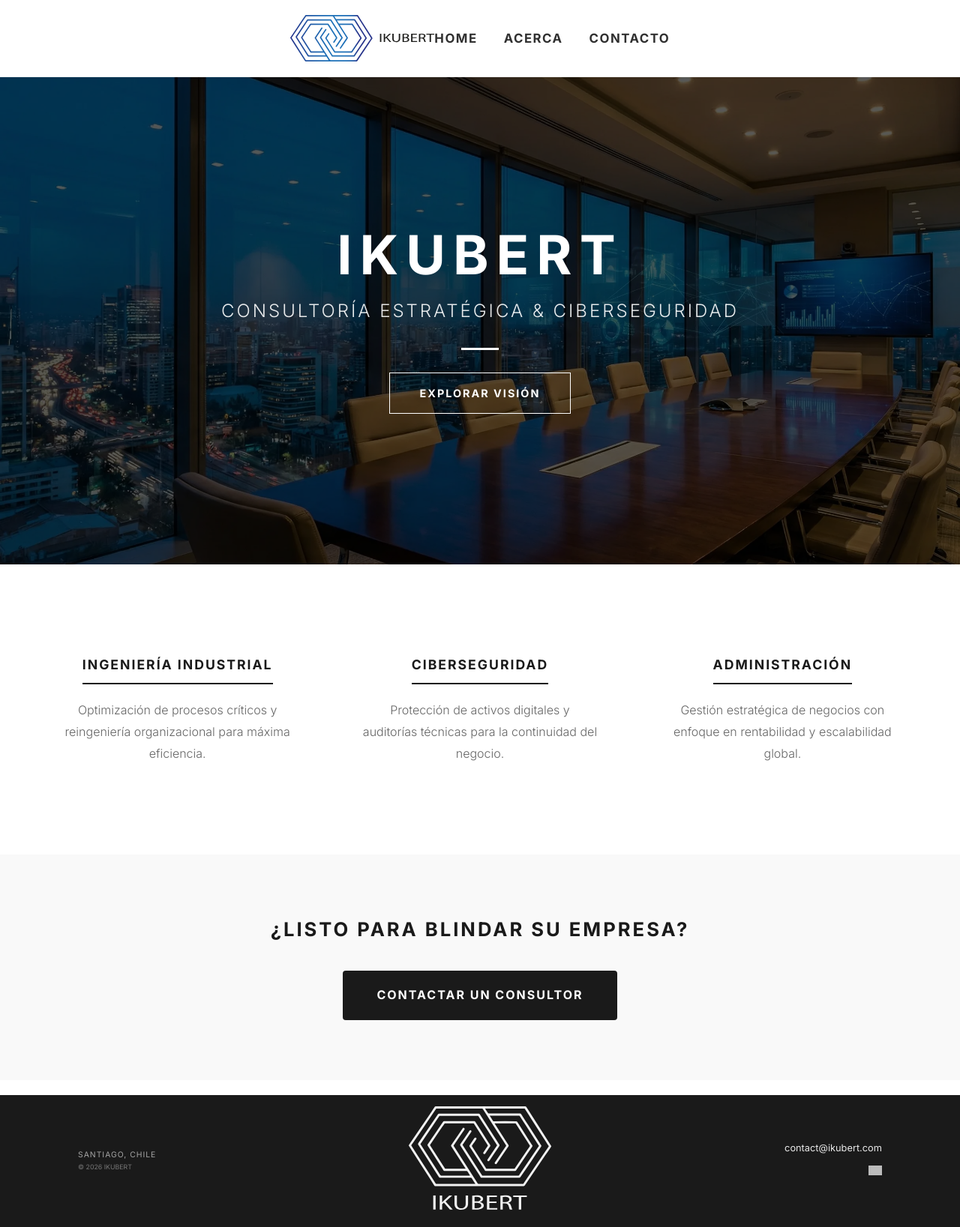
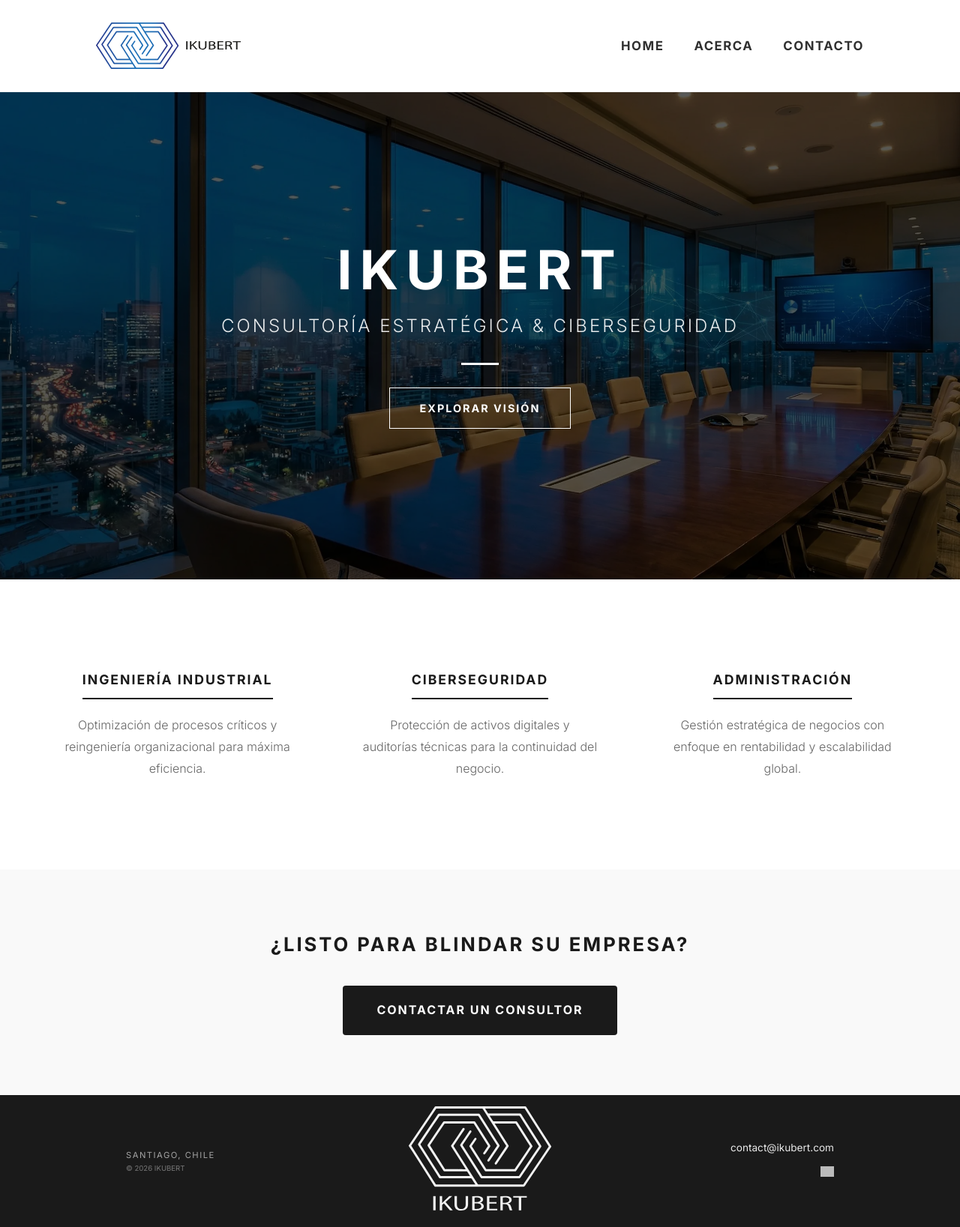
Before and after one commit to IKUBERT/ikubert.github.io, a Jekyll site: the page built from index.html, in a window 1280 px wide. Shown: the whole page at 75% size. Built offline with Jekyll 4.4.1, drawn with Linux system fonts in a browser that asks for light colours; grey boxes are pictures that could not be loaded.

Commit message:
Update default.html

```diff
--- a/_layouts/default.html
+++ b/_layouts/default.html
@@ -7,22 +7,20 @@
 
     <link rel="icon" type="image/svg+xml" href="{{ site.baseurl }}/src/logo-ikubert.svg">
     <link href="https://fonts.googleapis.com/css2?family=Inter:wght@300;400;700&display=swap" rel="stylesheet">
-    <link rel="stylesheet" href="{{ site.baseurl }}/style.css?v=20.0">
+    <link rel="stylesheet" href="{{ site.baseurl }}/style.css?v=21.0">
 </head>
 <body class="sticky-wrapper">
 
-    <nav class="site-nav" style="background-color: #ffffff; width: 100%; border-bottom: 1px solid #eee; padding: 20px 0;">
-        <div style="max-width: 1200px; margin: 0 auto; display: flex; justify-content: space-between; align-items: center; padding: 0 5%; box-sizing: border-box;">
+    <nav class="site-nav" style="display: flex; justify-content: space-between; align-items: center; padding: 30px 10%; background-color: #ffffff; width: 100%; box-sizing: border-box; border-bottom: 1px solid #eee; flex-wrap: wrap;">
         <div class="site-logo" style="flex-shrink: 0;">
             <a href="{{ site.baseurl }}/" style="display: flex; align-items: center; text-decoration: none;">
-                    <img src="{{ site.baseurl }}/src/logotipo-ikubert-lateral.svg" alt="IKUBERT" style="height: 62px; width: auto; shape-rendering: geometricPrecision;">
+                <img src="{{ site.baseurl }}/src/logotipo-ikubert-lateral.svg" alt="IKUBERT" style="height: 62px !important; width: auto !important; display: block; shape-rendering: geometricPrecision;">
             </a>
         </div>
-            <div class="nav-links" style="display: flex; gap: 35px; flex-wrap: wrap; justify-content: flex-end;">
+        <div class="nav-links" style="display: flex; gap: 40px; flex-wrap: wrap; justify-content: flex-end; align-items: center;">
             <a href="{{ site.baseurl }}/" style="text-decoration: none; color: #1a1a1a; font-weight: 700; font-size: 1.05rem; text-transform: uppercase; letter-spacing: 1.5px; opacity: 0.9;">Home</a>
             <a href="{{ site.baseurl }}/acerca" style="text-decoration: none; color: #1a1a1a; font-weight: 700; font-size: 1.05rem; text-transform: uppercase; letter-spacing: 1.5px; opacity: 0.9;">Acerca</a>
             <a href="{{ site.baseurl }}/contacto" style="text-decoration: none; color: #1a1a1a; font-weight: 700; font-size: 1.05rem; text-transform: uppercase; letter-spacing: 1.5px; opacity: 0.9;">Contacto</a>
-            </div>
         </div>
     </nav>
 
@@ -31,10 +29,10 @@
     </main>
 
     <footer class="main-footer" style="background-color: #1a1a1a; padding: 15px 0 !important; width: 100%;">
-        <div style="max-width: 1200px; margin: 0 auto; display: flex; justify-content: space-between; align-items: center; padding: 0 5%; box-sizing: border-box;">
+        <div class="footer-inner" style="display: flex; justify-content: space-between; align-items: center; max-width: 1200px; margin: 0 auto; padding: 0 10%; box-sizing: border-box;">
             <div class="footer-col left" style="flex: 1;">
-                <p class="loc" style="font-size: 0.65rem; color: #fff; opacity: 0.6; text-transform: uppercase; margin: 0; letter-spacing: 1px;">SANTIAGO, CHILE</p>
-                <p class="copy" style="font-size: 0.55rem; color: #fff; opacity: 0.4; margin: 0;">&copy; 2026 IKUBERT</p>
+                <p class="loc" style="font-size: 0.7rem; color: #fff; opacity: 0.6; text-transform: uppercase; margin: 0;">SANTIAGO, CHILE</p>
+                <p class="copy" style="font-size: 0.6rem; color: #fff; opacity: 0.4; margin: 0;">&copy; 2026 IKUBERT</p>
             </div>
 
             <div class="footer-col center" style="flex: 1; text-align: center;">
@@ -42,8 +40,8 @@
             </div>
 
             <div class="footer-col right" style="flex: 1; text-align: right;">
-                <a href="mailto:contact@ikubert.com" style="color: #fff; text-decoration: none; font-size: 0.8rem; opacity: 0.9;">contact@ikubert.com</a>
-                <div class="social-wrapper" style="margin-top: 4px;">
+                <a href="mailto:contact@ikubert.com" style="color: #fff; text-decoration: none; font-size: 0.85rem; opacity: 0.9;">contact@ikubert.com</a>
+                <div class="social-wrapper" style="margin-top: 5px;">
                     <a href="https://www.linkedin.com/company/ikubert" target="_blank">
                         <img src="https://cdn-icons-png.flaticon.com/512/174/174857.png" alt="LinkedIn" style="width: 18px; filter: brightness(0) invert(1); opacity: 0.7;">
                     </a>
@@ -54,10 +52,10 @@
 
     <style>
         @media (max-width: 600px) {
-            .site-nav > div { flex-direction: column !important; gap: 15px; }
+            .site-nav { padding: 20px 20px !important; flex-direction: column !important; gap: 15px; }
             .site-logo img { height: 50px !important; }
-            .nav-links { justify-content: center !important; gap: 20px !important; width: 100%; }
-            .footer-inner > div { flex-direction: column !important; gap: 15px; text-align: center !important; }
+            .nav-links { justify-content: center !important; gap: 15px !important; width: 100%; }
+            .footer-inner { flex-direction: column !important; gap: 20px; text-align: center; }
             .footer-col { text-align: center !important; }
         }
     </style>
```
Lines whose indentation alone changed are shown as unchanged.
